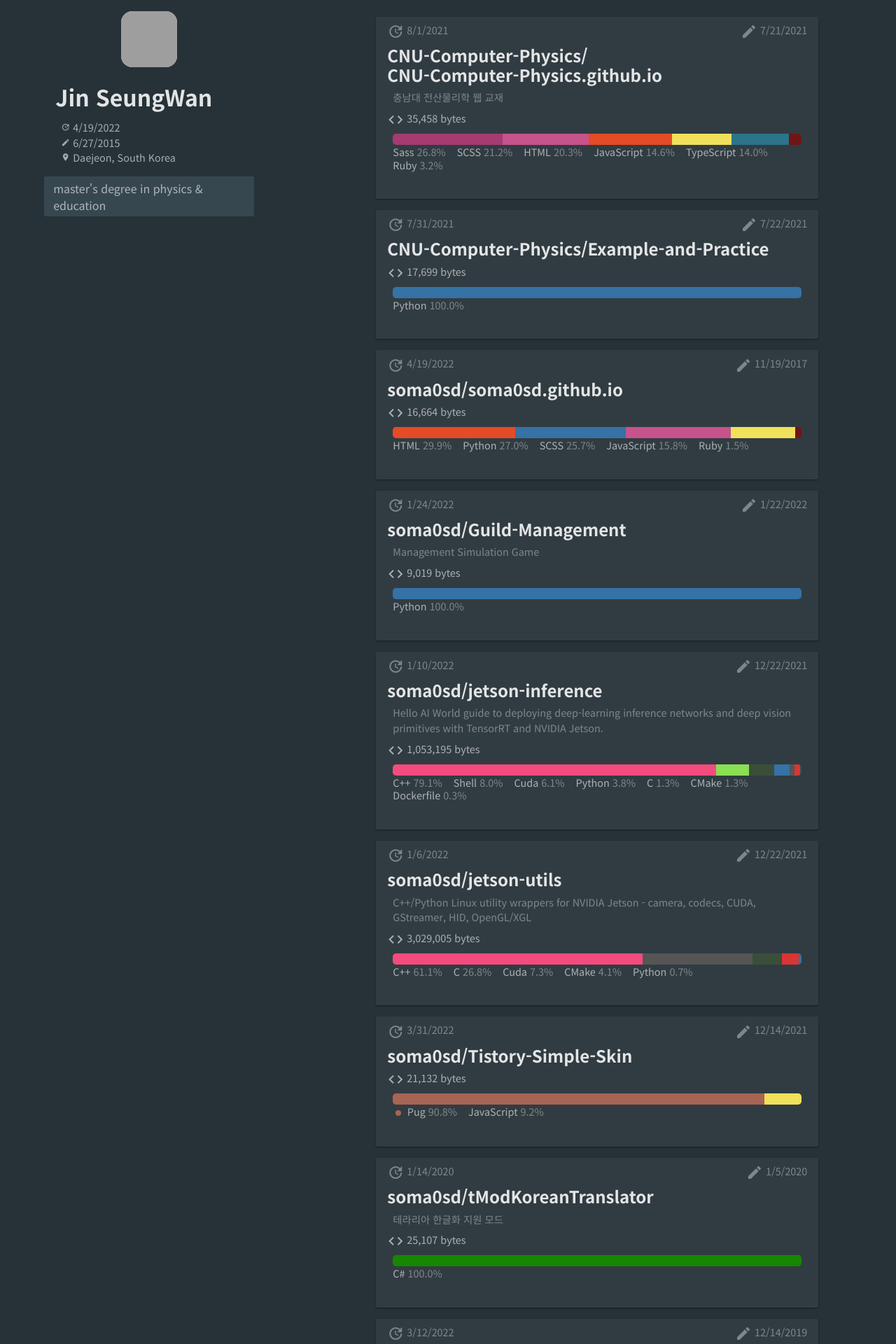
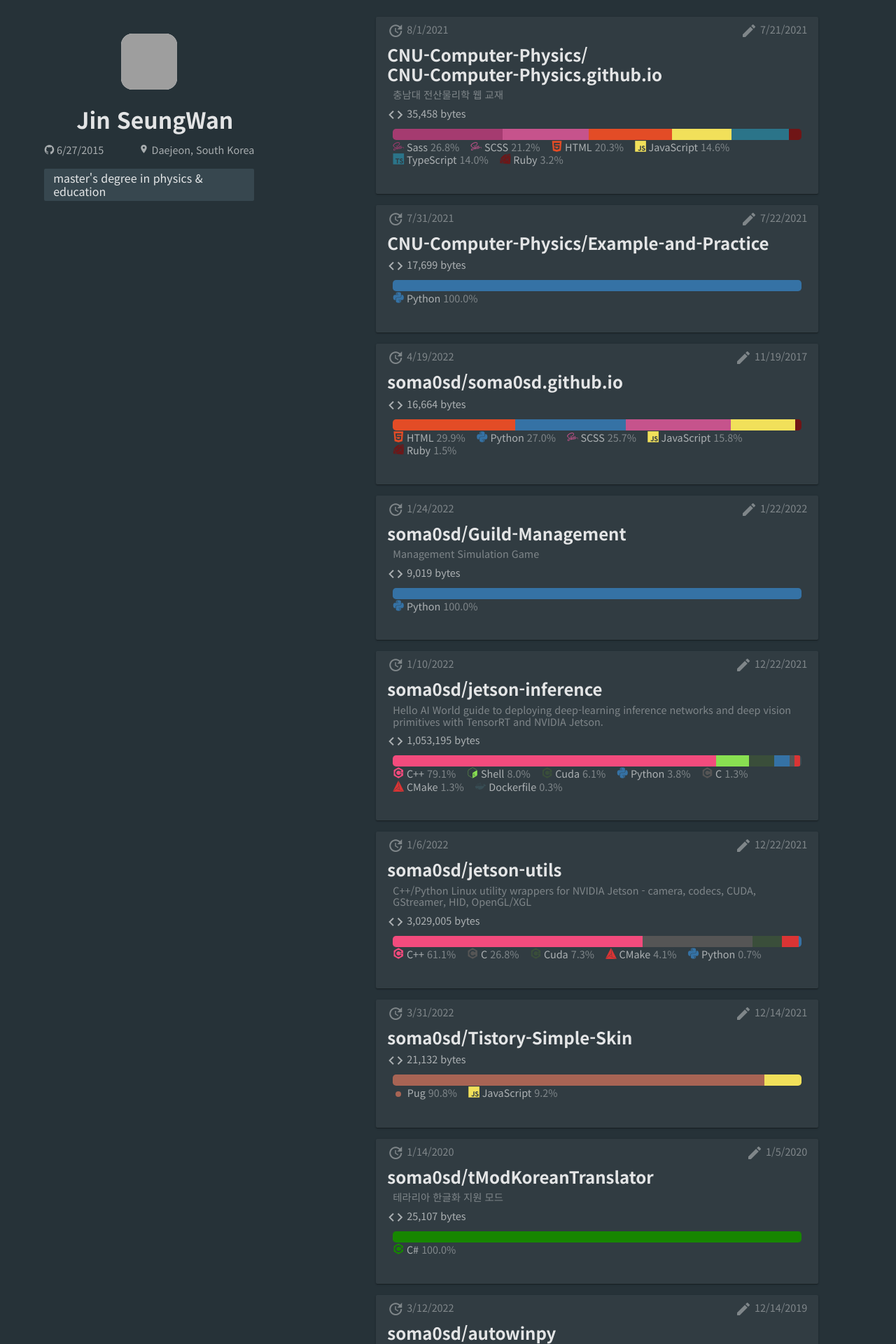
Before and after one commit to soma0sd/soma0sd.github.io, a Jekyll site: the page built from index.md, in a window 1280 px wide. Shown: the top 1920 px of the page at 70% size. Built offline with Jekyll 4.4.1, drawn with Linux system fonts in a browser that asks for light colours; some web fonts are replaced; grey boxes are pictures that could not be loaded.

Commit message:
modify layout (mobile)

```diff
--- a/_includes/repo_info.html
+++ b/_includes/repo_info.html
@@ -14,7 +14,7 @@
             <time class="local-time" datetime="{{ repo.createdAt }}"></time>
         </span>
     </p>
-    <h2>
+    <h2 class="repo-name">
         <a href="{{ repo.url }}">
             <span>{{ repo.owner.login }}/</span>
             <span>{{ repo.name }}</span>
--- a/_layouts/default.html
+++ b/_layouts/default.html
@@ -7,16 +7,19 @@
             <div id="user-avatar">
                 <img class="rounded" src="{{ userdata.avatarUrl }}" title="User Avatar">
             </div>
-            <h1>{{ userdata.name }}</h1>
+            <h1 id="user-name">{{ userdata.name }}</h1>
             <p id="user-info">
-                <span class="material-icons">update</span>
+                <!-- <span class="material-icons">update</span>
                 <time class="local-time" datetime="{{ userdata.updatedAt }}"></time>
-                <br>
-                <span class="material-icons">create</span>
-                <time class="local-time" datetime="{{ userdata.createdAt }}"></time>
-                <br>
-                <span class="material-icons">location_on</span>
-                {{ userdata.location }}
+                <br> -->
+                <span>
+                    <i class="devicon-github-original"></i>
+                    <time class="local-time" datetime="{{ userdata.createdAt }}"></time>
+                </span>
+                <span>
+                    <span class="material-icons">location_on</span>
+                    {{ userdata.location }}
+                </span>
             </p>
             <p id="user-bio" class="desc">{{ userdata.bio }}</p>
         </aside>
--- a/_sass/_base.scss
+++ b/_sass/_base.scss
@@ -1,6 +1,7 @@
 @import url('https://cdnjs.cloudflare.com/ajax/libs/normalize/8.0.1/normalize.min.css');
 @import url('https://fonts.googleapis.com/css2?family=Nanum+Gothic+Coding:wght@400;700&family=Noto+Sans+KR:wght@400;700&display=swap');
 @import url('https://fonts.googleapis.com/icon?family=Material+Icons');
+@import url('https://cdn.jsdelivr.net/gh/devicons/devicon@v2.15.1/devicon.min.css');
 
 // Text Color
 $high-emphasis: rgba(255, 255, 255, 0.87);
@@ -8,14 +9,18 @@
 $disabled-text: rgba(255, 255, 255, 0.38);
 
 // Text font
-body {font-family: 'Noto Sans KR', sans-serif}
-code {font-family: 'Nanum Gothic Coding', monospace}
-
+body { font-family: 'Noto Sans KR', sans-serif }
+code { font-family: 'Nanum Gothic Coding', monospace }
 
 $aside-width: 300px;
 $article-width: 600px;
 
 //layout
+@mixin xsmall-screen {
+    @media (max-width: 500px) {
+        @content;
+    }
+}
 @mixin small-screen {
     @media (max-width: #{$aside-width + $article-width}) {
         @content;
@@ -40,44 +45,76 @@
 }
 
 aside {
-    padding: 1rem 0.5rem;
+    padding: 3rem 0.5rem 1rem 0.5rem;
     min-height: 1vh;
     max-width: $aside-width;
     margin: 0 auto;
+    display: block;
     @include small-screen {
         max-width: $article-width;
+        display: grid;
+        grid-template-columns: 3fr 1fr;
+        grid-template-rows: 1fr auto auto;
+        grid-template-areas:
+            "name avatar"
+            "info avatar"
+            "bio  avatar";
     }
-    h1 {
+    @include xsmall-screen {
+        grid-template-areas:
+            "name avatar"
+            "info avatar"
+            "bio  bio";
+    }
+    #user-avatar {
+        grid-area: avatar;
+        max-width: 5rem;
+        margin: auto;
+        @include small-screen {
+            padding: 0;
+            padding-left: 0.5rem;
+            max-width: 100%;
+            height: 100%;
+        }
+    }
+    #user-name {
+        grid-area: name;
+        text-align: center;
         padding-left: 1rem;
         margin-bottom: 0.5rem;
+        @include small-screen {
+            text-align: right;
+        }
     }
-    div#user-avatar {
-        max-width: 5rem;
-        margin: auto;
+    #user-info {
+        grid-area: info;
+        text-align: center;
+        line-height: 1.5;
+        font-size: 0.9rem;
+        display: flex;
+        justify-content: space-between;
+        flex-wrap: wrap;
+        color: $medium-emphasis;
+        .material-icons {font-size: 0.9rem}
+        @include small-screen {
+            text-align: right;
+            margin: 0.5rem 0;
+        }
     }
-    p {
-        padding-left: 1.5rem;
-        color: $medium-emphasis;
-    }
-    p#user-info {
-        font-size: 0.9rem;
-        .material-icons {font-size: 0.8rem}
-    }
-    p#user-bio {
+    #user-bio {
+        grid-area: bio;
         text-align: left;
         background-color: #37474F;
         padding: 0.3rem 0.8rem;
         border-radius: 2px;
+        @include small-screen {
+            margin: 0;
+        }
     }
 }
 
 main {
     padding: 0.5rem;
-}
-
-p {
-    line-height: 1.5;
-    &.desc { color: $medium-emphasis; }
 }
 
 img {
@@ -107,12 +144,16 @@
             0px 1px 3px 0px hsla(0,0%,0%,0.2);
         border-radius: 2px;
     }
-    h2 a {
+    h2.repo-name a {
+        font-size: 1.5rem;
         overflow-wrap: break-word;
         color: $high-emphasis;
         text-decoration: none;
         display: flex;
         flex-wrap: wrap;
+        @include small-screen {
+        font-size: 0.8em;
+        }
     }
     .languages-progress {
         height: 1rem;
```
